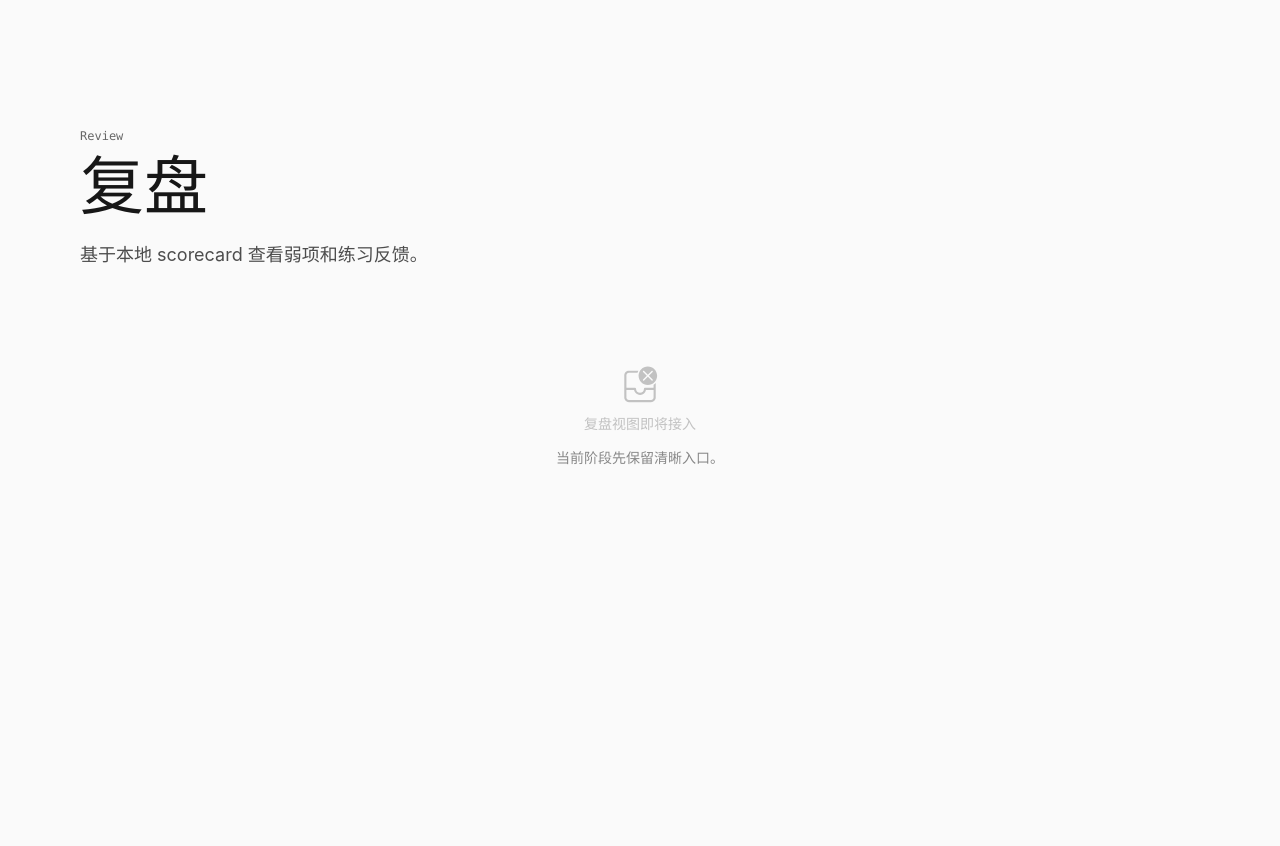
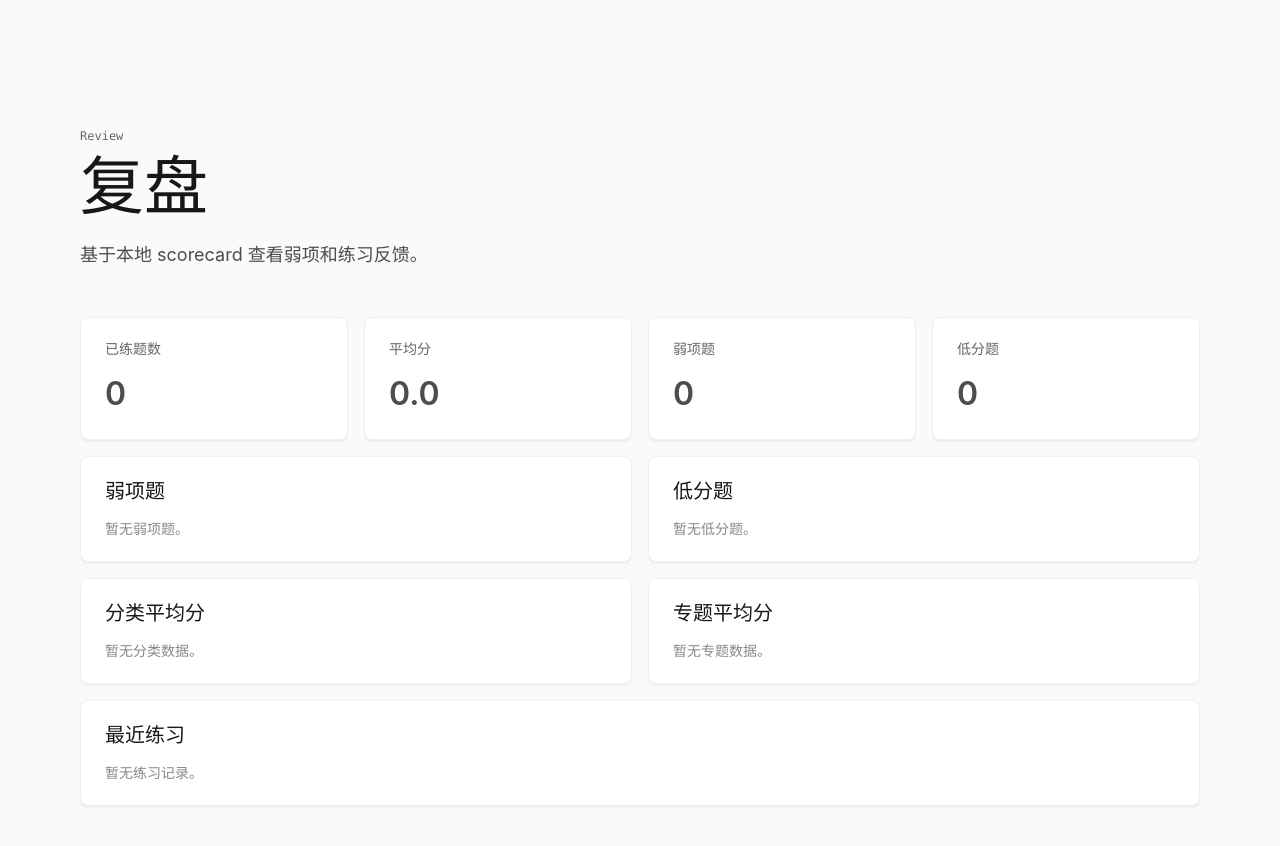
Before and after one commit to arveno/jiku-practice-kit, a Vue app in the folder apps/web/: page /#/review in a window 1280 px wide. Shown: the top 846 px of the page. Before the commit the page ends 800 px from the top, so only its background shows below. Built offline with nearby package versions, Linux system fonts and the light colour scheme.

Commit message:
feat: add review dashboard (#34)
Closes #14

```diff
--- a/apps/web/src/features/review/ReviewPage.vue
+++ b/apps/web/src/features/review/ReviewPage.vue
@@ -1,5 +1,17 @@
 <script setup lang="ts">
-import { JkEmpty, JkPage, JkPageHeader } from "../../shared/ui";
+import { computed } from "vue";
+import { RouterLink } from "vue-router";
+import { allQuestions } from "@jiku/content";
+import { useScorecardStore } from "../scorecard/store";
+import { JkCard, JkPage, JkPageHeader, JkStatCard } from "../../shared/ui";
+import { mapReviewViewModel } from "./mappers/reviewViewModel";
+
+const scorecardStore = useScorecardStore();
+scorecardStore.load();
+
+const viewModel = computed(() =>
+  mapReviewViewModel(allQuestions, scorecardStore.scorecard)
+);
 </script>
 
 <template>
@@ -9,6 +21,178 @@ import { JkEmpty, JkPage, JkPageHeader } from "../../shared/ui";
       title="复盘"
       description="基于本地 scorecard 查看弱项和练习反馈。"
     />
-    <JkEmpty title="复盘视图即将接入" description="当前阶段先保留清晰入口。" />
+
+    <section class="review-stats" aria-label="复盘统计">
+      <JkStatCard
+        v-for="stat in viewModel.stats"
+        :key="stat.id"
+        :label="stat.label"
+        :value="stat.value"
+      />
+    </section>
+
+    <section class="review-grid" aria-label="复盘明细">
+      <JkCard>
+        <h2>弱项题</h2>
+        <p v-if="viewModel.weakQuestions.length === 0" class="muted">暂无弱项题。</p>
+        <ul v-else class="item-list">
+          <li v-for="question in viewModel.weakQuestions" :key="question.id">
+            <RouterLink :to="question.to">{{ question.title }}</RouterLink>
+            <span>{{ question.meta }}</span>
+            <strong>{{ question.latestScoreLabel }}</strong>
+          </li>
+        </ul>
+      </JkCard>
+
+      <JkCard>
+        <h2>低分题</h2>
+        <p v-if="viewModel.lowScoreQuestions.length === 0" class="muted">
+          暂无低分题。
+        </p>
+        <ul v-else class="item-list">
+          <li v-for="question in viewModel.lowScoreQuestions" :key="question.id">
+            <RouterLink :to="question.to">{{ question.title }}</RouterLink>
+            <span>{{ question.meta }}</span>
+            <strong>{{ question.latestScoreLabel }}</strong>
+          </li>
+        </ul>
+      </JkCard>
+
+      <JkCard>
+        <h2>分类平均分</h2>
+        <p v-if="viewModel.categoryAverages.length === 0" class="muted">
+          暂无分类数据。
+        </p>
+        <ul v-else class="average-list">
+          <li v-for="item in viewModel.categoryAverages" :key="item.id">
+            <span>{{ item.label }}</span>
+            <strong>{{ item.value }}</strong>
+          </li>
+        </ul>
+      </JkCard>
+
+      <JkCard>
+        <h2>专题平均分</h2>
+        <p v-if="viewModel.topicAverages.length === 0" class="muted">暂无专题数据。</p>
+        <ul v-else class="average-list">
+          <li v-for="item in viewModel.topicAverages" :key="item.id">
+            <span>{{ item.label }}</span>
+            <strong>{{ item.value }}</strong>
+          </li>
+        </ul>
+      </JkCard>
+
+      <JkCard class="recent-card">
+        <h2>最近练习</h2>
+        <p v-if="viewModel.recentRecords.length === 0" class="muted">暂无练习记录。</p>
+        <ul v-else class="item-list">
+          <li v-for="record in viewModel.recentRecords" :key="record.id">
+            <RouterLink :to="record.to">{{ record.title }}</RouterLink>
+            <span>{{ record.practicedAtLabel }} · {{ record.meta }}</span>
+            <strong>{{ record.latestScoreLabel }}</strong>
+          </li>
+        </ul>
+      </JkCard>
+    </section>
   </JkPage>
 </template>
+
+<style scoped>
+.review-stats,
+.review-grid {
+  display: grid;
+  gap: 16px;
+}
+
+.review-stats {
+  grid-template-columns: repeat(4, minmax(0, 1fr));
+  margin-bottom: 16px;
+}
+
+.review-grid {
+  grid-template-columns: repeat(2, minmax(0, 1fr));
+}
+
+.review-stats :deep(.jk-card),
+.review-grid :deep(.jk-card) {
+  min-width: 0;
+}
+
+.recent-card {
+  grid-column: 1 / -1;
+}
+
+h2,
+p,
+ul {
+  margin: 0;
+}
+
+h2 {
+  color: #171717;
+  font-size: 20px;
+  font-weight: 600;
+  line-height: 28px;
+}
+
+.muted {
+  margin-top: 12px;
+  color: #888888;
+  line-height: 24px;
+}
+
+.item-list,
+.average-list {
+  display: grid;
+  gap: 12px;
+  margin-top: 16px;
+  padding: 0;
+  list-style: none;
+}
+
+.item-list li,
+.average-list li {
+  display: grid;
+  gap: 4px;
+  border-top: 1px solid #ebebeb;
+  padding-top: 12px;
+}
+
+.item-list a {
+  color: #171717;
+  font-weight: 600;
+  line-height: 24px;
+  text-decoration: none;
+}
+
+.item-list a:hover {
+  color: #0070f3;
+}
+
+.item-list span,
+.average-list span {
+  color: #666666;
+  font-size: 14px;
+  line-height: 20px;
+}
+
+.item-list strong,
+.average-list strong {
+  color: #171717;
+  font-size: 18px;
+  font-weight: 600;
+  line-height: 24px;
+}
+
+.average-list li {
+  grid-template-columns: minmax(0, 1fr) auto;
+  align-items: center;
+}
+
+@media (max-width: 880px) {
+  .review-stats,
+  .review-grid {
+    grid-template-columns: 1fr;
+  }
+}
+</style>
--- /dev/null
+++ b/apps/web/src/features/review/mappers/reviewViewModel.ts
@@ -0,0 +1,125 @@
+import type { Question, ScoreRecord, Scorecard } from "@jiku/contracts";
+import { getScorecardStats } from "@jiku/domain";
+
+type ReviewStatViewModel = {
+  id: string;
+  label: string;
+  value: string;
+};
+
+type ReviewQuestionItemViewModel = {
+  id: string;
+  title: string;
+  to: string;
+  latestScoreLabel: string;
+  meta: string;
+};
+
+type ReviewAverageViewModel = {
+  id: string;
+  label: string;
+  value: string;
+};
+
+type ReviewRecordViewModel = ReviewQuestionItemViewModel & {
+  practicedAtLabel: string;
+};
+
+type ReviewViewModel = {
+  stats: ReviewStatViewModel[];
+  weakQuestions: ReviewQuestionItemViewModel[];
+  lowScoreQuestions: ReviewQuestionItemViewModel[];
+  categoryAverages: ReviewAverageViewModel[];
+  topicAverages: ReviewAverageViewModel[];
+  recentRecords: ReviewRecordViewModel[];
+};
+
+type PracticedQuestion = {
+  question: Question;
+  record: ScoreRecord;
+};
+
+function formatScore(score: number) {
+  return `${score.toFixed(1)}/10`;
+}
+
+function formatAverage(score: number) {
+  return score.toFixed(1);
+}
+
+function formatPracticedAt(timestamp: string) {
+  return timestamp.slice(0, 16).replace("T", " ");
+}
+
+function average(values: number[]) {
+  return values.reduce((total, value) => total + value, 0) / values.length;
+}
+
+function toQuestionItem({
+  question,
+  record
+}: PracticedQuestion): ReviewQuestionItemViewModel {
+  return {
+    id: question.id,
+    title: question.title,
+    to: `/questions/${question.id}`,
+    latestScoreLabel: formatScore(record.latestScore),
+    meta: `${question.category} / ${question.topic}`
+  };
+}
+
+function averageBy(
+  practicedQuestions: PracticedQuestion[],
+  key: (question: Question) => string
+) {
+  const grouped = new Map<string, number[]>();
+
+  for (const { question, record } of practicedQuestions) {
+    const id = key(question);
+    grouped.set(id, [...(grouped.get(id) ?? []), record.latestScore]);
+  }
+
+  return Array.from(grouped, ([id, scores]) => ({
+    id,
+    label: id,
+    value: formatAverage(average(scores))
+  })).sort((a, b) => a.label.localeCompare(b.label));
+}
+
+export function mapReviewViewModel(
+  questions: Question[],
+  scorecard: Scorecard
+): ReviewViewModel {
+  const stats = getScorecardStats(scorecard);
+  const practicedQuestions = questions
+    .map((question) => ({ question, record: scorecard.records[question.id] }))
+    .filter((item): item is PracticedQuestion => Boolean(item.record));
+  const lowScoreQuestions = practicedQuestions.filter(
+    ({ question, record }) => record.latestScore < question.scoring.passScore
+  );
+
+  return {
+    stats: [
+      { id: "practiced", label: "已练题数", value: String(stats.practicedCount) },
+      {
+        id: "average",
+        label: "平均分",
+        value: formatAverage(stats.averageLatestScore)
+      },
+      { id: "weak", label: "弱项题", value: String(stats.weakCount) },
+      { id: "low-score", label: "低分题", value: String(lowScoreQuestions.length) }
+    ],
+    weakQuestions: practicedQuestions
+      .filter(({ record }) => record.status === "weak")
+      .map(toQuestionItem),
+    lowScoreQuestions: lowScoreQuestions.map(toQuestionItem),
+    categoryAverages: averageBy(practicedQuestions, (question) => question.category),
+    topicAverages: averageBy(practicedQuestions, (question) => question.topic),
+    recentRecords: [...practicedQuestions]
+      .sort((a, b) => b.record.lastPracticedAt.localeCompare(a.record.lastPracticedAt))
+      .map((item) => ({
+        ...toQuestionItem(item),
+        practicedAtLabel: formatPracticedAt(item.record.lastPracticedAt)
+      }))
+  };
+}
```
Also changed, not shown: 1 other file (tests, documents, lock files or other folders).
